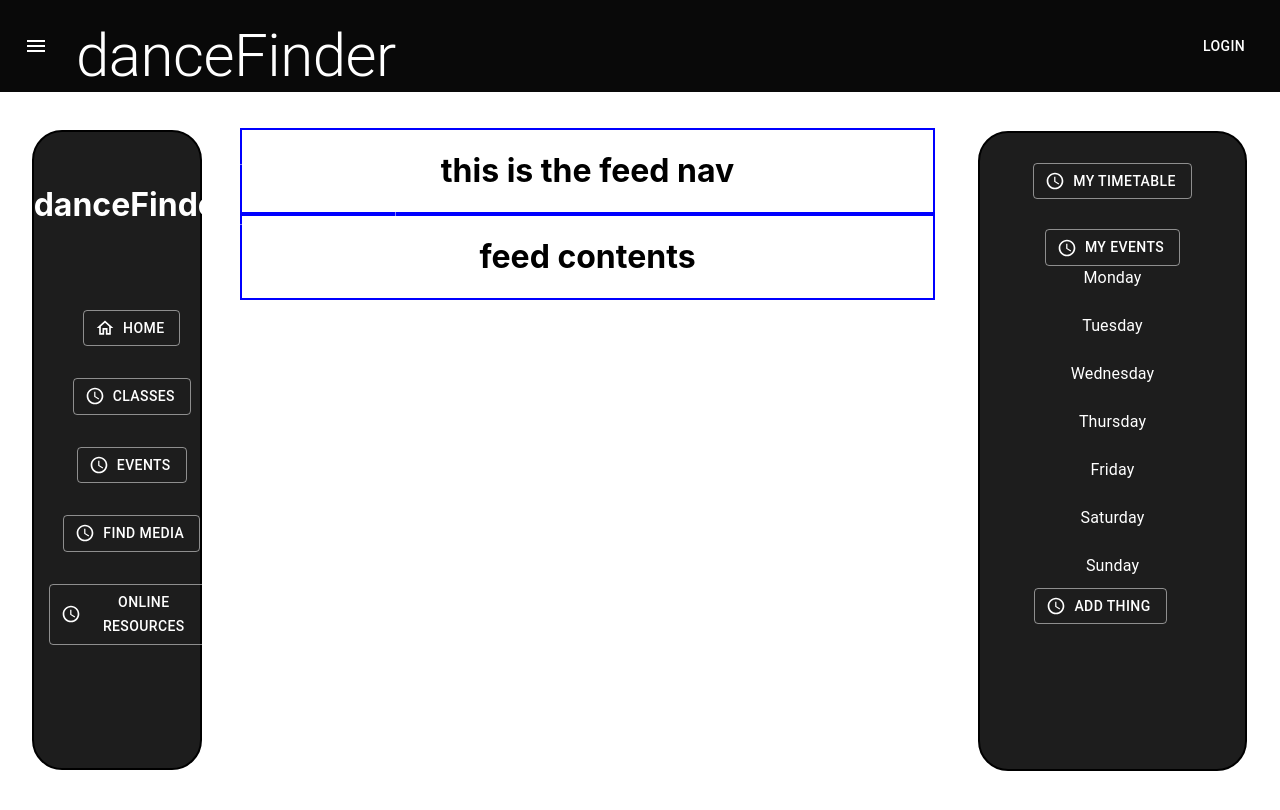
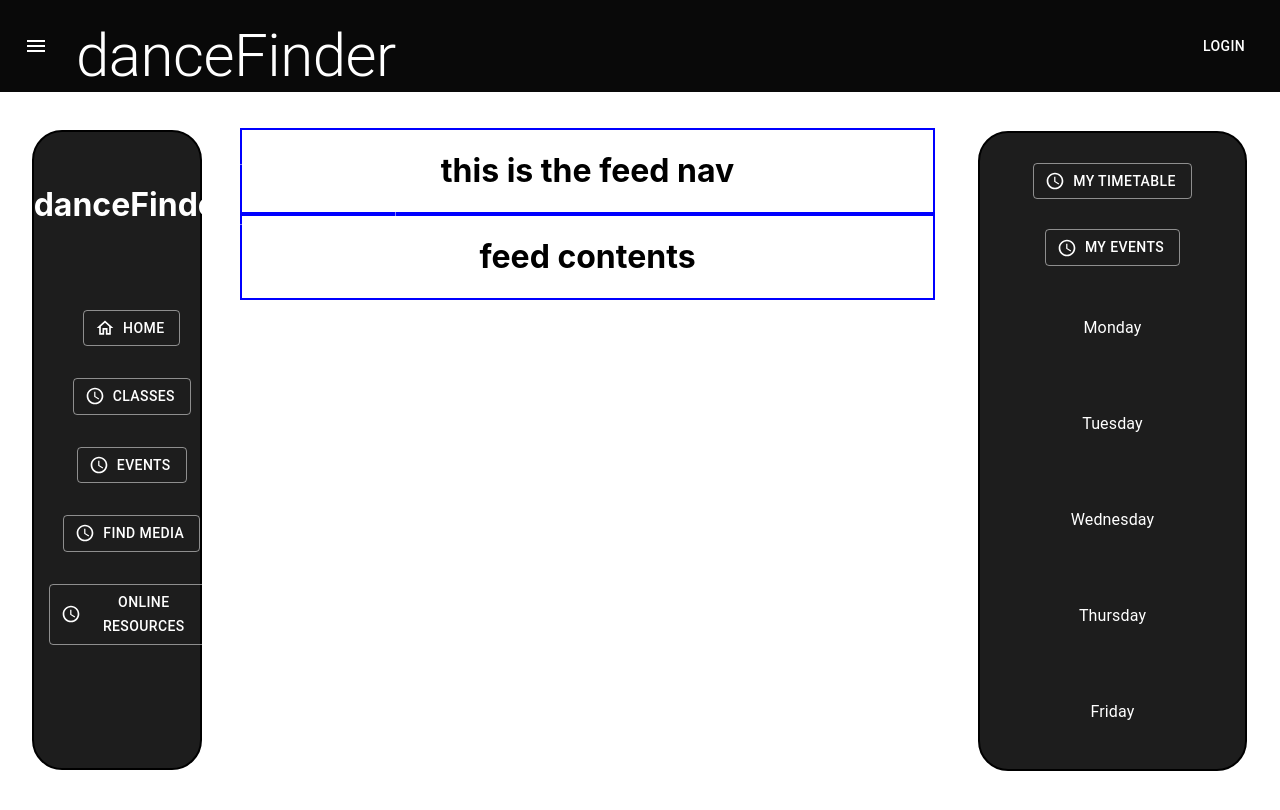
Before and after one commit to Chris-Wagg/danceFinder-next, a Next.js app: page /components/LandingPage in a window 1280 px wide. Shown: the top 810 px of the page. Built offline with nearby package versions, Linux system fonts and the light colour scheme.

Commit message:
styling added

```diff
--- a/pages/components/RightNav.jsx
+++ b/pages/components/RightNav.jsx
@@ -63,8 +63,9 @@ export default function RightNav() {
 						</Grid>
 					</Grid>
 
-					<Box>
-						<Grid container direction='column' alignItems='center' spacing={3}>
+					<Box sx={{ marginTop: '50px' }}>
+						<Grid container direction='column' alignItems='center' spacing={9
+						}>
 							<Grid item>
 								<Typography> Monday </Typography>
 							</Grid>
```
